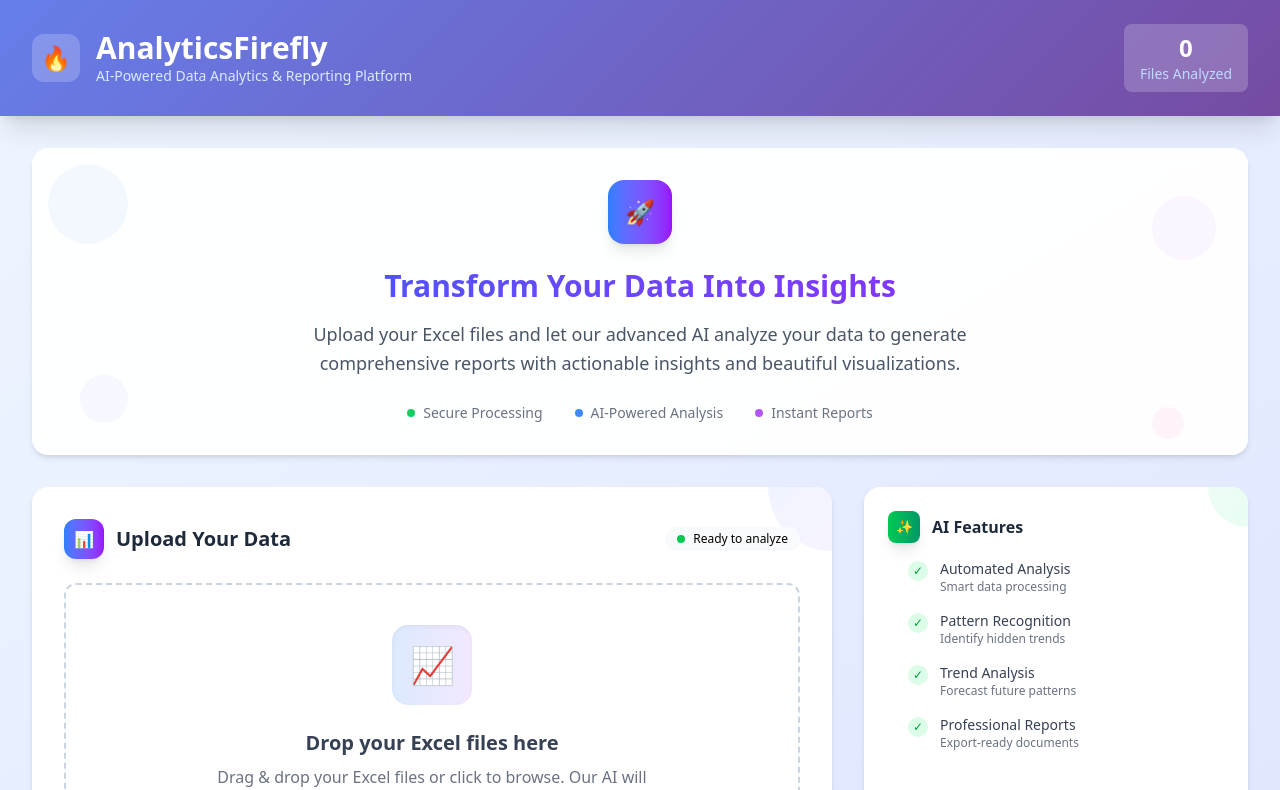
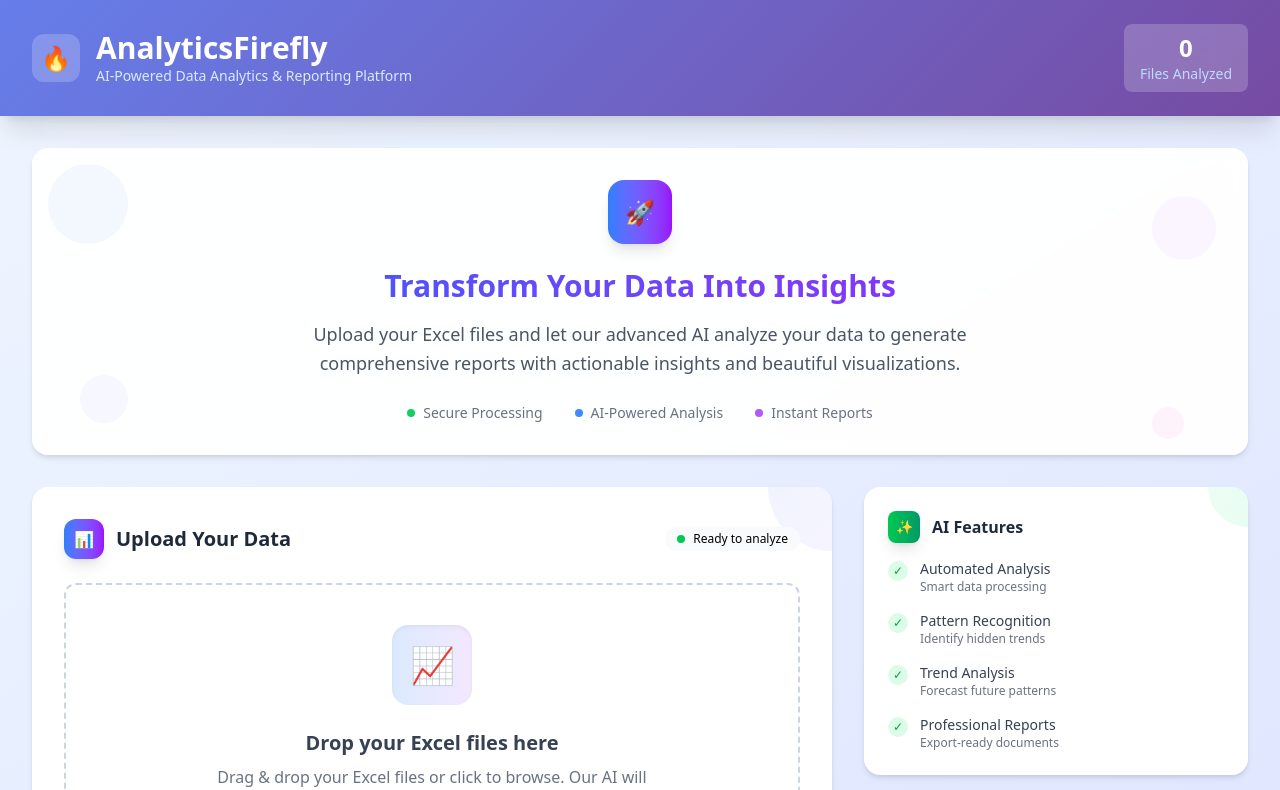
Before and after one commit to FireFlyDeveloper/AnalyticsFirefly, a Next.js app: page / in a window 1280 px wide. Shown: the top 790 px of the page. Built offline with nearby package versions, Linux system fonts and the light colour scheme; no server answers.

Commit message:
minor change

```diff
--- a/src/app/globals.css
+++ b/src/app/globals.css
@@ -215,11 +215,11 @@ table {
 }
 
 #reportContent p,
-ul {
+#reportContent ul {
   margin-bottom: 30px;
 }
 
-ul {
+#reportContent ul {
   list-style-type: disc;
   padding-left: 20px;
 }
```
